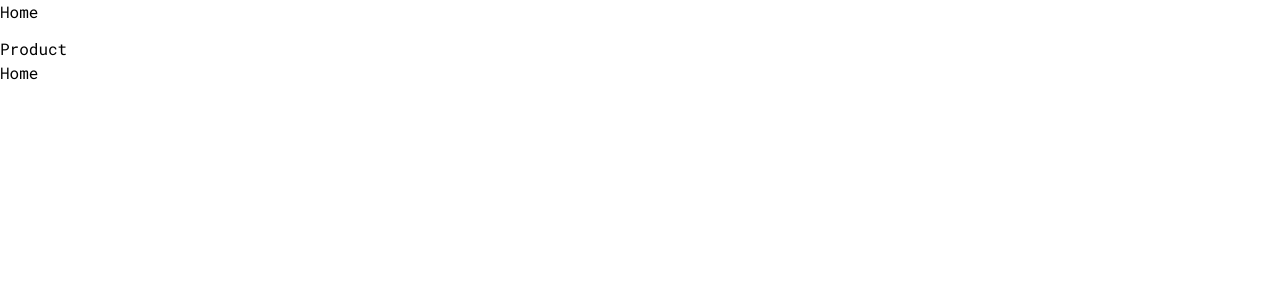
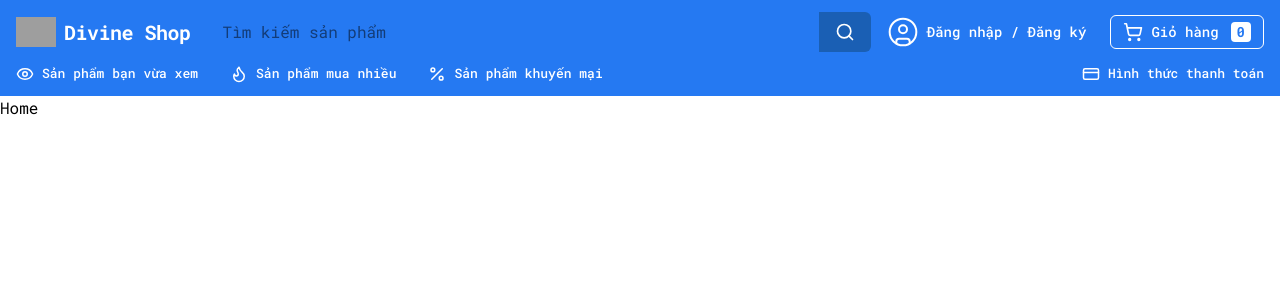
Before and after one commit to TungDo134/LTFE, a React (Vite) app: page /home in a window 1280 px wide. Shown: the top 300 px of the page. Built offline with nearby package versions, Linux system fonts and the light colour scheme; grey boxes are pictures that could not be loaded.

Commit message:
create navbar structure

```diff
--- a/package.json
+++ b/package.json
@@ -16,6 +16,7 @@
     "@tanstack/react-query-devtools": "^4.42.0",
     "date-fns": "^4.1.0",
     "json-server": "^1.0.0-beta.3",
+    "lucide-react": "^0.562.0",
     "react": "^19.2.0",
     "react-dom": "^19.2.0",
     "react-hook-form": "^7.68.0",
--- a/src/ui/Navbar.jsx
+++ b/src/ui/Navbar.jsx
@@ -1,31 +1,70 @@
-import { NavLink } from "react-router-dom";
-import styled from "styled-components";
+import React from "react";
+import { Search, UserCircle, ShoppingCart, Eye, Flame, Percent, CreditCard } from "lucide-react";
 
-// Reuse component
-const NavList = styled.ul`
-  display: flex;
-  flex-direction: column;
-  gap: 0.8rem;
-`;
+const Navbar = () => {
+  return (
+    <nav className="bg-[#2579f2] text-white w-full font-sans">
+      <div className="max-w-7xl mx-auto px-4 py-3 flex items-center justify-between gap-4">
+        <div className="flex items-center gap-2 min-w-fit cursor-pointer group">
+          <div className="w-10 h-10">
+            <img
+              loading="lazy"
+              src="https://cdn.divineshop.vn/static/b1402e84a947ed36cebe9799e47f61c2.svg"
+              className="w-full h-full object-contain"
+              alt="logo"
+            />
+          </div>
 
-function Navbar() {
-  return (
-    <nav>
-      <NavList>
-        <li>
-          <NavLink to="/home">
-            <span>Home</span>
-          </NavLink>
-        </li>
+          <span className="text-xl font-bold tracking-tight group-hover:text-blue-100 transition-colors">
+            Divine Shop
+          </span>
+        </div>
+        <div className="flex-grow max-w-2xl flex">
+          <input
+            type="text"
+            placeholder="Tìm kiếm sản phẩm"
+            className="w-full px-4 py-2 rounded-l-md text-black focus:outline-none"
+          />
+          <button className="bg-[#1a5fb4] px-4 py-2 rounded-r-md hover:bg-blue-800 transition">
+            <Search size={20} />
+          </button>
+        </div>
 
-        <li>
-          <NavLink to="/product">
-            <span>Product</span>
-          </NavLink>
-        </li>
-      </NavList>
+        <div className="flex items-center gap-6 text-sm font-medium">
+          <div className="flex items-center gap-2 cursor-pointer hover:opacity-80">
+            <UserCircle size={32} strokeWidth={1.5} />
+            <span>Đăng nhập / Đăng ký</span>
+          </div>
+
+          <div className="flex items-center gap-2 border border-white rounded-md px-3 py-1.5 cursor-pointer hover:bg-white/10">
+            <ShoppingCart size={20} />
+            <span>Giỏ hàng</span>
+            <span className="bg-white text-[#2579f2] px-1.5 rounded-sm font-bold ml-1">0</span>
+          </div>
+        </div>
+      </div>
+
+      <div className="max-w-7xl mx-auto px-4 pb-3 flex justify-between items-center text-[13px] font-medium">
+        <div className="flex items-center gap-8">
+          <a href="#" className="flex items-center gap-2 hover:opacity-80">
+            <Eye size={18} /> Sản phẩm bạn vừa xem
+          </a>
+          <a href="#" className="flex items-center gap-2 hover:opacity-80">
+            <Flame size={18} /> Sản phẩm mua nhiều
+          </a>
+          <a href="#" className="flex items-center gap-2 hover:opacity-80">
+            <Percent size={18} /> Sản phẩm khuyến mại
+          </a>
+        </div>
+
+        <div className="flex items-center gap-8">
+          <a href="#" className="flex items-center gap-2 hover:opacity-80">
+            <CreditCard size={18} /> Hình thức thanh toán
+          </a>
+        </div>
+      </div>
     </nav>
   );
-}
+};
 
 export default Navbar;
```
Also changed, not shown: 1 other file (tests, documents, lock files or other folders).
